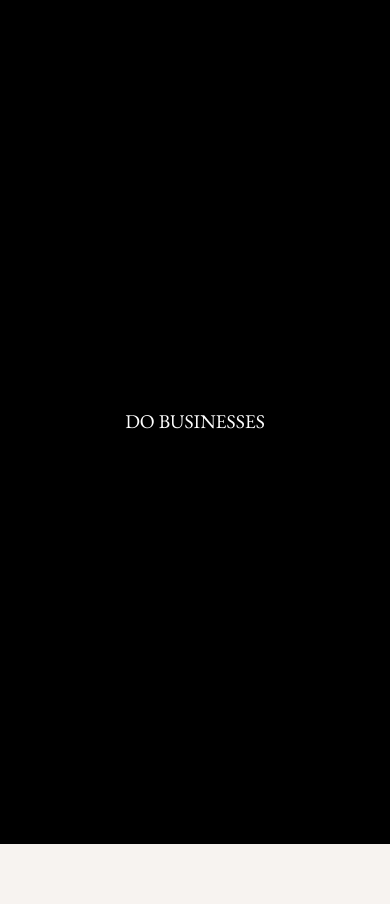
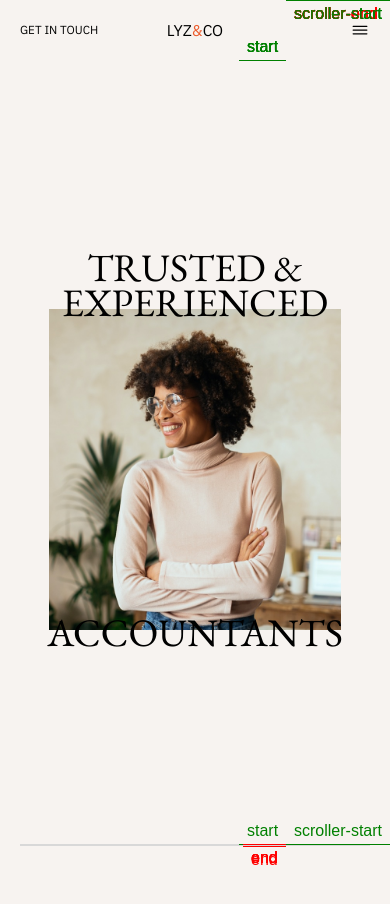
Before and after one commit to mercklyzer/Lyz-Co, a plain HTML site: page index.html in a window 390 px wide. Drawn offline with nearby package versions, Linux system fonts and the light colour scheme.

Commit message:
Add horizontal line with animation scrollTrigger

```diff
--- a/app.js
+++ b/app.js
@@ -1,57 +1,56 @@
 console.clear()
 
-let tl = gsap.timeline()
+// let tl = gsap.timeline()
 
-tl.from('.header-1', {
-    yPercent:-100,
-    ease:"power3.out",
-    duration: 0.3,
-}, 1)
-.to('.header-1', {
-    yPercent:100,
-    ease:"power3.out",
-    duration: 0.5
-}, 4)
-.from('.header-2', {
-    yPercent: -100,
-    ease:"power3.out",
-    duration: 0.3
-}, 4.5)
-.to('.header-2', {
-    yPercent: 100,
-    ease:"power3.out",
-    duration: 0.5
-}, 6)
-.to('.intro-overlay', {
-    opacity: 0,
-    zIndex: -1,
-    duration: 0.5,
-    onStart: () => {
-        window.scrollTo(0,0);
-        document.querySelector('body').style.overflow = 'auto';
-    }
-})
-.from('.hero-wrapper img', {
-    yPercent: 10,
-    opacity: 0,
-    zIndex: 2
-}, 7)
-.from('.top-header-1', {
-    y: '20%',
-    opacity: 0,
-}, 7.3)
-.from('.top-header-2', {
-    y: '20%',
-    opacity: 0,
-}, 7.6)
-
-.from('.bottom-header', {
-    yPercent: 10,
-    opacity: 0,
-}, 7.9)
+// tl.from('.header-1', {
+//     yPercent:-100,
+//     ease:"power3.out",
+//     duration: 0.3,
+// }, 1)
+// .to('.header-1', {
+//     yPercent:100,
+//     ease:"power3.out",
+//     duration: 0.5
+// }, 4)
+// .from('.header-2', {
+//     yPercent: -100,
+//     ease:"power3.out",
+//     duration: 0.3
+// }, 4.5)
+// .to('.header-2', {
+//     yPercent: 100,
+//     ease:"power3.out",
+//     duration: 0.5
+// }, 6)
+// .to('.intro-overlay', {
+//     opacity: 0,
+//     zIndex: -1,
+//     duration: 0.5,
+//     onStart: () => {
+//         window.scrollTo(0,0);
+//         document.querySelector('body').style.overflow = 'auto';
+//     }
+// })
+// .from('.hero-wrapper img', {
+//     yPercent: 10,
+//     opacity: 0,
+//     zIndex: 2
+// }, 7)
+// .from('.top-header-1', {
+//     y: '20%',
+//     opacity: 0,
+// }, 7.3)
+// .from('.top-header-2', {
+//     y: '20%',
+//     opacity: 0,
+// }, 7.6)
+// .from('.bottom-header', {
+//     yPercent: 10,
+//     opacity: 0,
+// }, 7.9)
 
 ScrollTrigger.defaults({
-    // markers: true
+    markers: true
 })
 
 gsap.to('.top-header-1', {
@@ -91,3 +90,16 @@ gsap.to('.hero-wrapper img', {
     scale: 1.2,
     transformOrigin: '50% 50%'
 })
+
+
+// animations for about section
+gsap.from('.hr', {
+    scrollTrigger: {
+        trigger: '.hr',
+        start: 'top bottom'
+    },
+    width: 0,
+    transformOrigin: 'left center',
+    ease: Power1.easeOut,
+    duration: 2,
+})
--- a/index.html
+++ b/index.html
@@ -14,13 +14,13 @@
 
     <title>Lyz&Co</title>
 </head>
-<body>
-    <section class="intro-overlay">
+<body style="overflow: auto;">
+    <!-- <section class="intro-overlay">
         <div class="header-wrapper">
             <h1 class="header-1">advisors, who help businesses</h1>
             <h1 class="header-2">do businesses</h1>
         </div>
-    </section>
+    </section> -->
 
     <nav class="navbar">
         <div class="nav left">
@@ -44,7 +44,10 @@
         </div>
     </section>
 
-    <section class="dummy" style="height: 100vh;"></section>
+    <div class="hr"></div>
+    <section class="about" style="height: 100vh;">
+
+    </section>
 
     <script src="https://unpkg.com/ionicons@4.5.10-0/dist/ionicons.js"></script>
     <script src="https://cdnjs.cloudflare.com/ajax/libs/gsap/3.7.1/gsap.min.js"></script>
--- a/style.css
+++ b/style.css
@@ -146,6 +146,15 @@ section.intro-overlay h1{
     /* border: 2px solid red; */
 }
 
+
+.hr{
+    background-color: #d8d8d8;
+    height: 2px;
+    margin: 0px 80px;
+    /* border: 1px solid red; */
+}
+
+
 @media screen and (max-width: 768px){
     .navbar{
         height: 60px;
@@ -159,6 +168,10 @@ section.intro-overlay h1{
 
     .bottom-header{
         bottom: -4vw;
+    }
+
+    .hr{
+        margin: 0px 40px;
     }
 }
 
@@ -197,4 +210,8 @@ section.intro-overlay h1{
     .bottom-header{
         bottom: -4vw;
     }
+
+    .hr{
+        margin: 0px 20px;
+    }
 }
```
